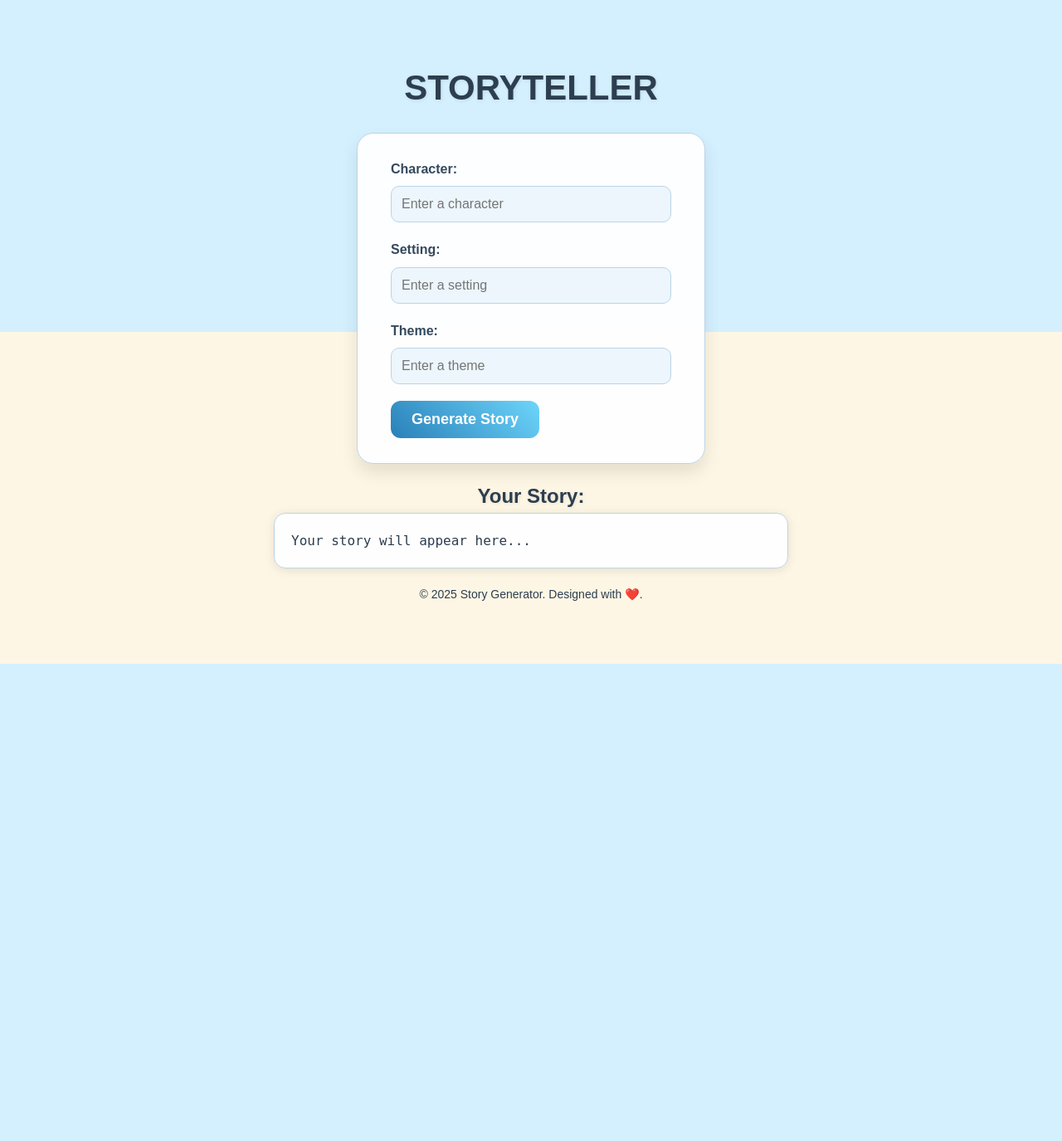
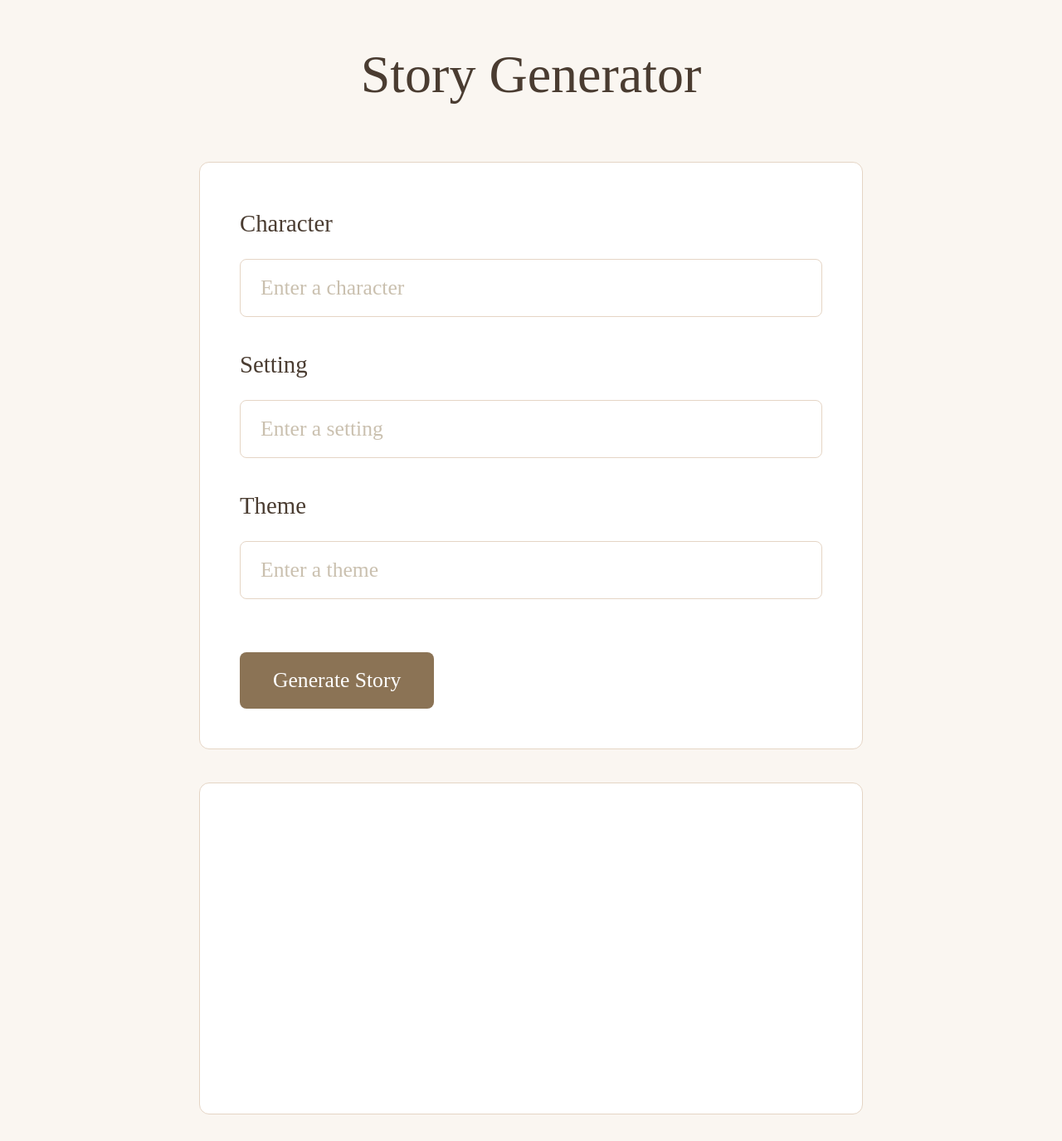
Before and after one commit to shravni-ubale/AI-Story-Generator, a Flask app: page / in a window 1280 px wide. Shown: the whole page at 83% size. Before the commit the page ends 800 px from the top, so only its background shows below. Run offline with Flask 3, Linux system fonts and the light colour scheme.

Commit message:
style: add skeleton and enhance layout spacing

```diff
--- a/templates/index.html
+++ b/templates/index.html
@@ -5,138 +5,242 @@
     <meta name="viewport" content="width=device-width, initial-scale=1.0">
     <title>Story Generator</title>
     <style>
-        /* General Reset */
+        :root {
+            --bg: #FAF6F1;
+            --text: #4A3C31;
+            --border: #E5D5C5;
+            --primary: #8B7355;
+            --input-bg: #FFFFFF;
+            --font: "Times New Roman", Times, serif;
+            --input-height: 70px;  /* Increased more */
+            --container-width: 700px;  /* Reduced from 900px */
+        }
+
         * {
             margin: 0;
             padding: 0;
             box-sizing: border-box;
+            font-family: var(--font);
         }
 
         body {
-            font-family: 'Poppins', sans-serif;
-            line-height: 1.6;
-            color: #333;
-            background: linear-gradient(to bottom, #d4f0ff 50%, #fef6e4 50%);
+            line-height: 1.8;
+            color: var(--text);
+            background: var(--bg);
+            min-height: 100vh;
+            padding: 2rem;
             display: flex;
             flex-direction: column;
             align-items: center;
-            justify-content: center;
-            height: 100vh;
-            overflow: hidden;
+        }
+
+        .container {
+            width: var(--container-width);
+            max-width: 100%;
+            margin: 0 auto;
+            display: flex;
+            flex-direction: column;
+            align-items: center;
         }
 
         h1 {
-            font-size: 42px;
-            color: #2c3e50;
-            margin-bottom: 20px;
-            text-transform: uppercase;
-            font-weight: 700;
-            text-shadow: 1px 1px 4px rgba(0, 0, 0, 0.1);
+            font-size: 4rem;  /* Increased from 3rem */
+            color: var(--text);
+            margin-bottom: 3rem;
+            text-align: center;
+            font-weight: normal;
+            width: 100%;
         }
 
-        form {
-            background: rgba(255, 255, 255, 0.95);
-            padding: 30px 40px;
-            border-radius: 20px;
-            box-shadow: 0 10px 20px rgba(0, 0, 0, 0.1);
-            max-width: 420px;
+        .input-form {
+            background: var(--input-bg);
+            border: 1px solid var(--border);
+            border-radius: 12px;
+            padding: 3rem;
+            margin-bottom: 2.5rem;
             width: 100%;
-            border: 1px solid #bcd4e6;
+        }
+
+        .form-group {
+            margin-bottom: 2rem;
         }
 
         label {
             display: block;
-            margin-bottom: 8px;
-            font-weight: bold;
-            color: #34495e;
-            font-size: 16px;
+            margin-bottom: 1rem;
+            color: var(--text);
+            font-size: 1.8rem;  /* Increased from 1.4rem */
         }
 
         input {
             width: 100%;
-            padding: 12px;
-            margin-bottom: 20px;
-            border: 1px solid #bcd4e6;
-            border-radius: 10px;
-            font-size: 16px;
-            background: #ecf6fc;
-            color: #2c3e50;
+            height: var(--input-height);
+            padding: 0 1.5rem;
+            border: 1px solid var(--border);
+            border-radius: 8px;
+            font-size: 1.6rem;  /* Increased from 1.3rem */
+            background: var(--input-bg);
+            color: var(--text);
+        }
+
+        input:focus {
+            outline: none;
+            border-color: var(--primary);
         }
 
         button {
-            background: linear-gradient(45deg, #2980b9, #6dd5fa);
-            color: #fff;
-            padding: 12px 25px;
+            background: var(--primary);
+            color: white;
+            padding: 1.2rem 2.5rem;  /* Increased padding */
             border: none;
-            border-radius: 12px;
+            border-radius: 8px;
+            font-size: 1.6rem;  /* Increased from 1.3rem */
             cursor: pointer;
-            font-size: 18px;
-            font-weight: bold;
-            transition: background 0.3s ease;
+            margin-top: 2rem;
         }
 
-        button:hover {
-            background: linear-gradient(45deg, #6dd5fa, #2980b9);
+        .story-container {
+            background: var(--input-bg);
+            border: 1px solid var(--border);
+            border-radius: 12px;
+            padding: 3rem;
+            min-height: 400px;  /* Reduced from 500px */
+            width: 100%;
         }
 
-        h2 {
-            margin-top: 20px;
-            color: #2c3e50;
-            font-weight: bold;
-            text-shadow: 1px 1px 4px rgba(0, 0, 0, 0.1);
+        .typing-indicator {
+            display: none;
+            padding: 1.25rem;
+            background: var(--bg);
+            border-radius: 8px;
+            margin-bottom: 1.25rem;
         }
 
-        pre {
-            background: rgba(255, 255, 255, 0.95);
-            padding: 20px;
-            border-radius: 14px;
-            box-shadow: 0 2px 12px rgba(0, 0, 0, 0.1);
-            color: #2c3e50;
-            font-size: 16px;
-            max-width: 620px;
-            width: 100%;
-            border: 1px solid #bcd4e6;
+        .typing-indicator span {
+            display: inline-block;
+            width: 12px;  /* Increased slightly */
+            height: 12px;  /* Increased slightly */
+            background: var(--primary);
+            border-radius: 50%;
+            margin-right: 8px;
+            animation: typing 1s infinite;
         }
 
-        footer {
-            margin-top: 20px;
-            font-size: 14px;
-            color: #2c3e50;
+        @keyframes typing {
+            0%, 100% { transform: translateY(0); }
+            50% { transform: translateY(-6px); }
+        }
+
+        .typing-indicator span:nth-child(2) { animation-delay: 0.2s; }
+        .typing-indicator span:nth-child(3) { animation-delay: 0.4s; }
+
+        #story-output {
+            font-size: 1.8rem;  /* Increased from 1.4rem */
+            line-height: 2;
+            color: var(--text);
+            white-space: pre-wrap;
+        }
+
+        ::placeholder {
+            color: #BDB19C;
+            opacity: 0.8;
+            font-size: 1.6rem;  /* Increased from 1.3rem */
+        }
+
+        @media (min-width: 1200px) {
+            :root {
+                --container-width: 800px;  /* Reduced from 1000px */
+            }
+        }
+
+        @media (min-width: 1600px) {
+            :root {
+                --container-width: 900px;  /* Reduced from 1200px */
+            }
         }
     </style>
 </head>
 <body>
-    <h1>StoryTeller</h1>
-    <form id="storyForm">
-        <label for="character">Character:</label>
+    <div class="container">
+        <h1>Story Generator</h1>
+
+        <div class="input-form">
+            <form id="story-form">
+                <div class="form-group">
+                    <label for="character">Character</label>
                     <input type="text" id="character" name="character" placeholder="Enter a character" required>
+                </div>
 
-        <label for="setting">Setting:</label>
+                <div class="form-group">
+                    <label for="setting">Setting</label>
                     <input type="text" id="setting" name="setting" placeholder="Enter a setting" required>
+                </div>
 
-        <label for="theme">Theme:</label>
+                <div class="form-group">
+                    <label for="theme">Theme</label>
                     <input type="text" id="theme" name="theme" placeholder="Enter a theme" required>
+                </div>
 
-        <button type="submit">Generate Story</button>
+                <button type="submit" id="submit-btn">Generate Story</button>
             </form>
+        </div>
 
-    <h2>Your Story:</h2>
-    <pre id="storyOutput">Your story will appear here...</pre>
-
-    <footer>
-        &copy; 2025 Story Generator. Designed with ❤️.
-    </footer>
+        <div class="story-container">
+            <div class="typing-indicator" id="typing-indicator">
+                <span></span>
+                <span></span>
+                <span></span>
+            </div>
+            <div id="story-output"></div>
+        </div>
+    </div>
 
     <script>
-        document.getElementById('storyForm').addEventListener('submit', async function (e) {
+        document.getElementById('story-form').addEventListener('submit', async function(e) {
             e.preventDefault();
-            const formData = new FormData(e.target);
+
+            const form = e.target;
+            const submitBtn = document.getElementById('submit-btn');
+            const typingIndicator = document.getElementById('typing-indicator');
+            const storyOutput = document.getElementById('story-output');
+
+            // Reset and show loading state
+            storyOutput.textContent = '';
+            submitBtn.disabled = true;
+            typingIndicator.style.display = 'block';
+
+            try {
+                const formData = new FormData(form);
                 const response = await fetch('/process', {
                     method: 'POST',
                     body: formData
                 });
+
+                if (!response.ok) {
+                    throw new Error('Failed to generate story. Please try again.');
+                }
+
                 const data = await response.json();
-            document.getElementById('storyOutput').textContent = data.story;
+
+                // Simulate typing effect
+                let i = 0;
+                const text = data.story;
+                function typeWriter() {
+                    if (i < text.length) {
+                        storyOutput.textContent += text.charAt(i);
+                        i++;
+                        setTimeout(typeWriter, 20);
+                    }
+                }
+
+                typingIndicator.style.display = 'none';
+                typeWriter();
+
+            } catch (error) {
+                storyOutput.textContent = 'Error: ' + error.message;
+            } finally {
+                submitBtn.disabled = false;
+            }
         });
     </script>
 </body>
```
Lines whose indentation alone changed are shown as unchanged.
